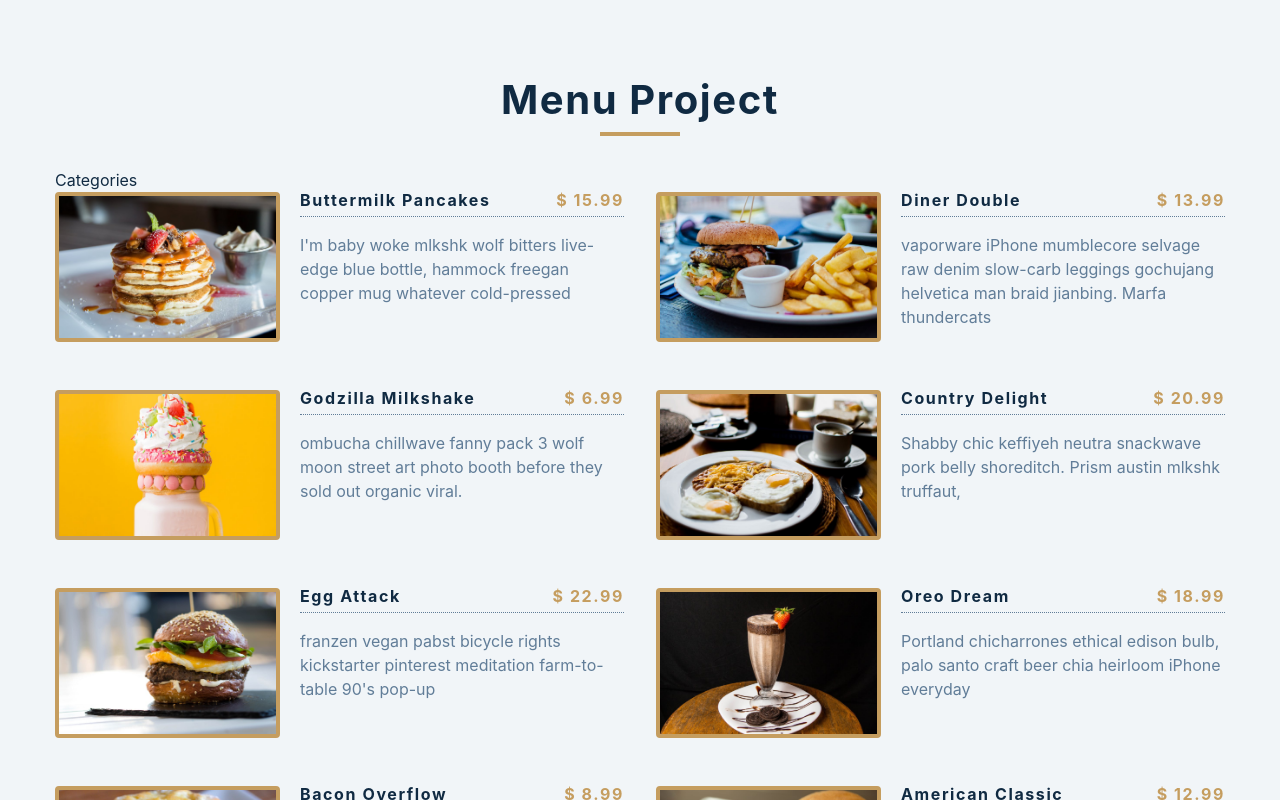
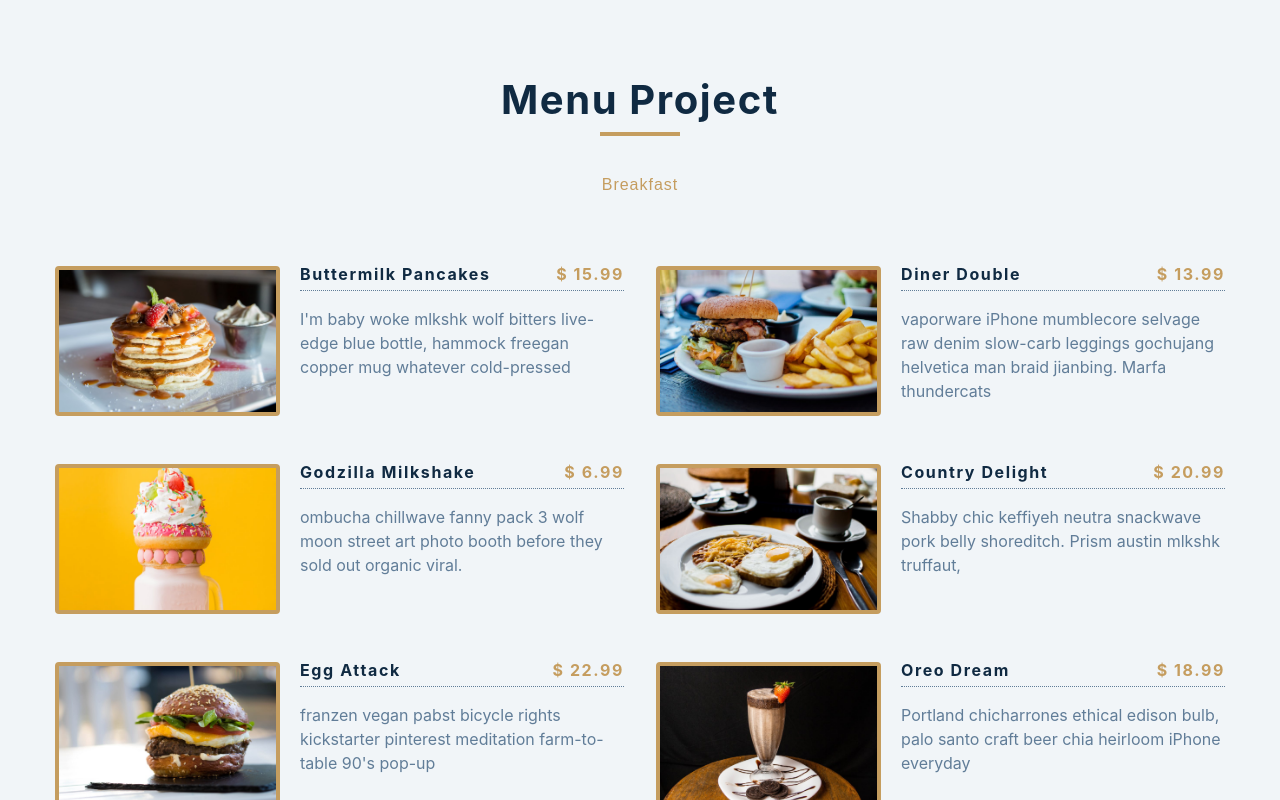
Before and after one commit to viktishchenko/rehearsal, a React (Create React App) app in the folder projects/: page / in a window 1280 px wide. Shown: the top 800 px of the page. Built offline with nearby package versions, Linux system fonts and the light colour scheme.

Commit message:
feat: data filtering, pass props

```diff
--- a/projects/src/App.js
+++ b/projects/src/App.js
@@ -7,6 +7,11 @@ function App() {
   const [menuItems, setMenuItems] = useState(items);
   const [categories, setCategories] = useState([]);
 
+  const filterItems = (category) => {
+    const newItems = items.filter((item) => item.category === category);
+    setMenuItems(newItems);
+  };
+
   return (
     <main>
       <section className="menu section">
@@ -14,7 +19,7 @@ function App() {
           <h2>menu project</h2>
           <div className="underline"></div>
         </div>
-        <Categories />
+        <Categories filterItems={filterItems} />
         <Menu items={menuItems} />
       </section>
     </main>
--- a/projects/src/draft/05-menu/Categories.js
+++ b/projects/src/draft/05-menu/Categories.js
@@ -1,7 +1,18 @@
 import React from "react";
 
-const Categories = () => {
-  return <div>Categories</div>;
+const Categories = ({ filterItems }) => {
+  return (
+    <div className="btn-container">
+      <button
+        className="filter-btn"
+        onClick={() => {
+          filterItems("breakfast");
+        }}
+      >
+        breakfast
+      </button>
+    </div>
+  );
 };
 
 export default Categories;
--- a/projects/src/draft/05-menu/Menu.js
+++ b/projects/src/draft/05-menu/Menu.js
@@ -1,7 +1,6 @@
 import React from "react";
 
 const Menu = ({ items }) => {
-  console.log(items);
   return (
     <div className="section-center">
       {items.map((menuItem) => {
```
Also changed, not shown: projects/assets/05/menu-filtering.png (added).
